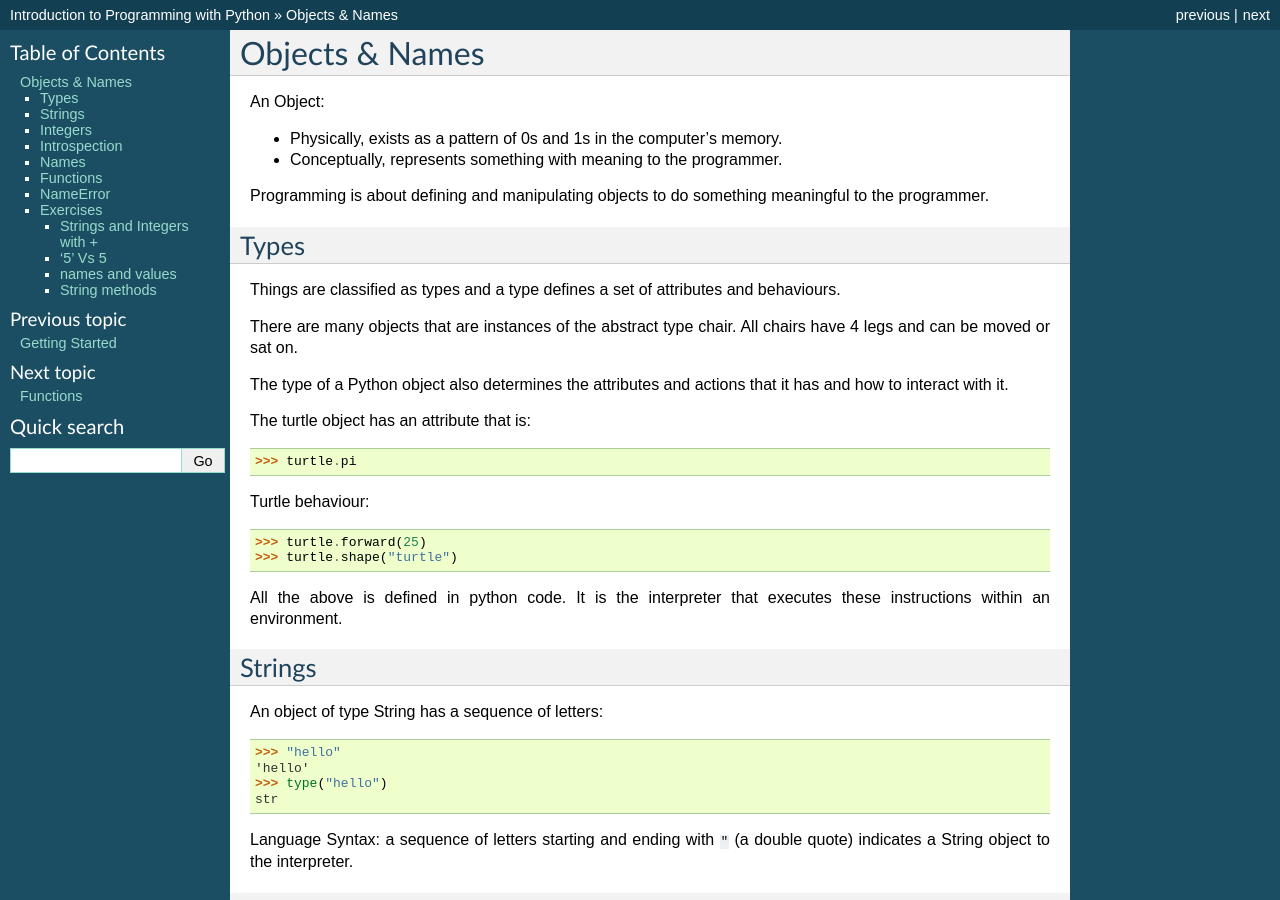
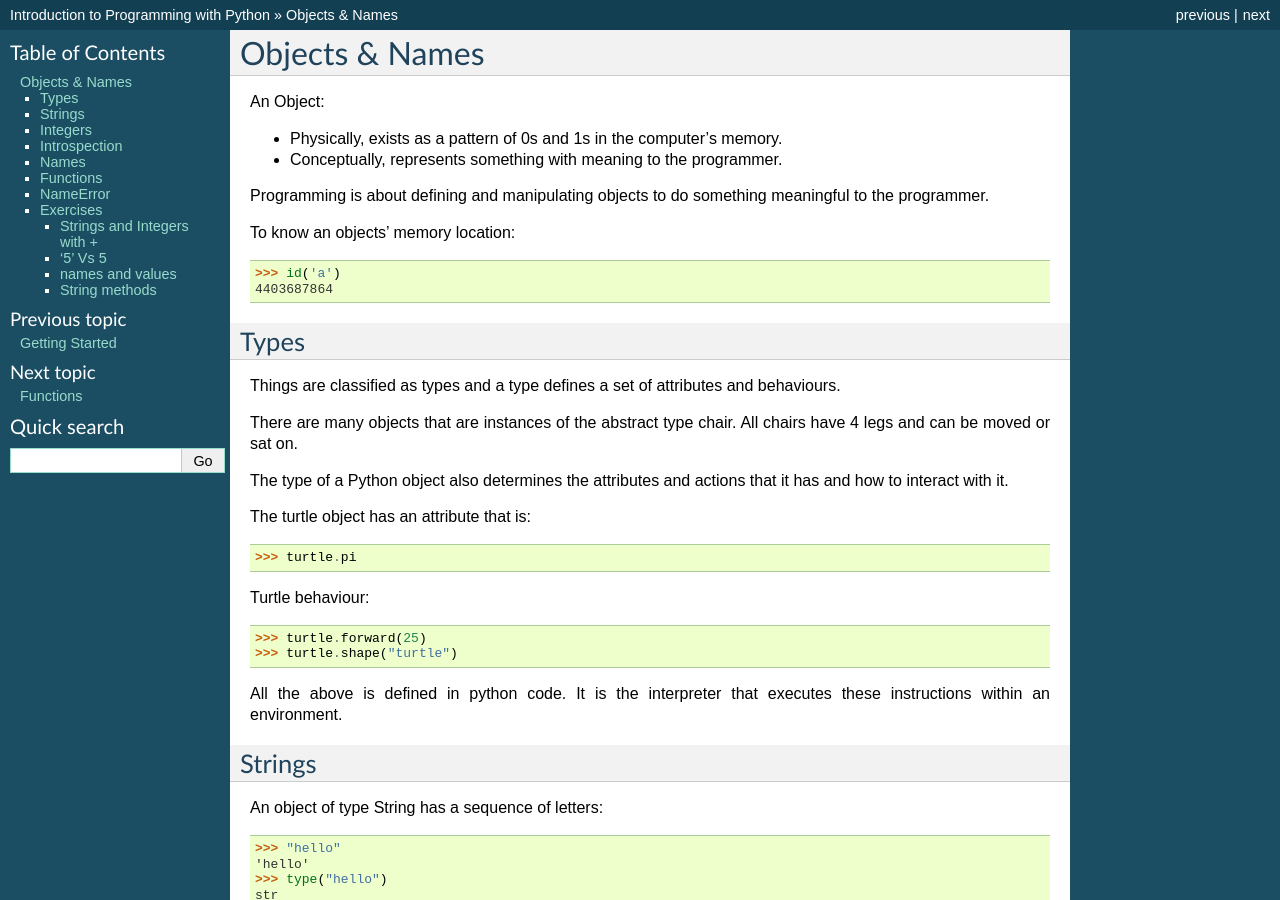
Before and after one commit to gu-lseg/intro-to-programming, a Sphinx documentation site: the page built from source/objects.rst, in a window 1280 px wide and 900 px high. Built offline with Sphinx 7.4.7, drawn with Linux system fonts in a browser that asks for light colours.

Commit message:
added id

```diff
--- a/source/objects.rst
+++ b/source/objects.rst
@@ -8,6 +8,11 @@ An Object:
 
 Programming is about defining and manipulating objects to do something
 meaningful to the programmer.
+
+To know an objects' memory location::
+
+    >>> id('a')
+    4403687864
 
 
 Types
```
